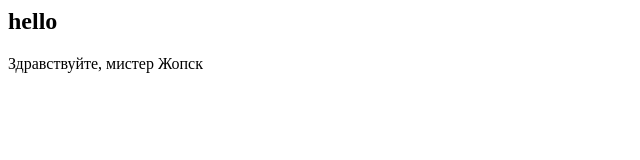
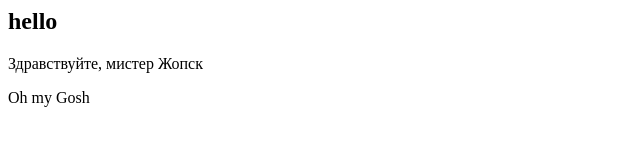
Before and after one commit to RoxanaFray/firsttry, a plain HTML site: page index.html in a window 1280 px wide. Shown: the full height of the page, 0-640 px from the left. Drawn offline with Linux system fonts and the light colour scheme.

Commit message:
Update index.html

```diff
--- a/index.html
+++ b/index.html
@@ -1,2 +1,3 @@
 <h2>hello</h2>
 <div>Здравствуйте, мистер Жопск</div>
+<p>Oh my Gosh</p>
```
